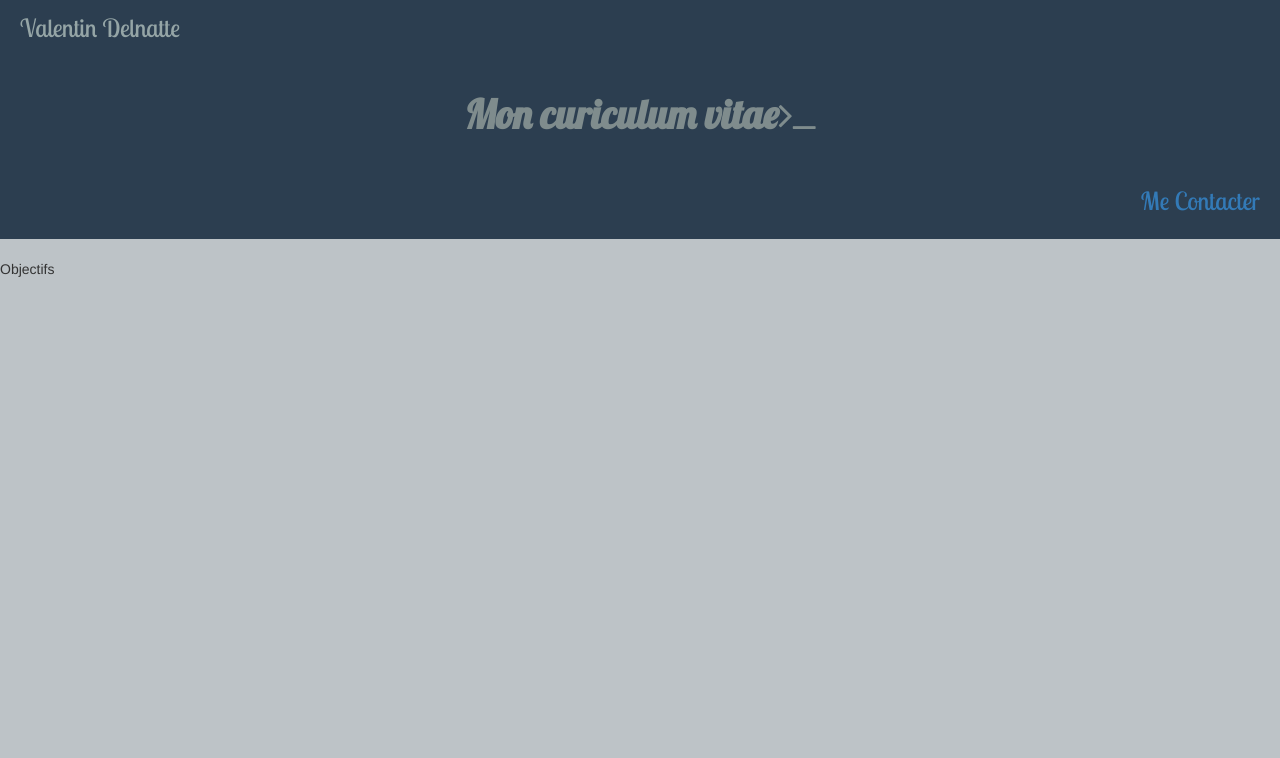
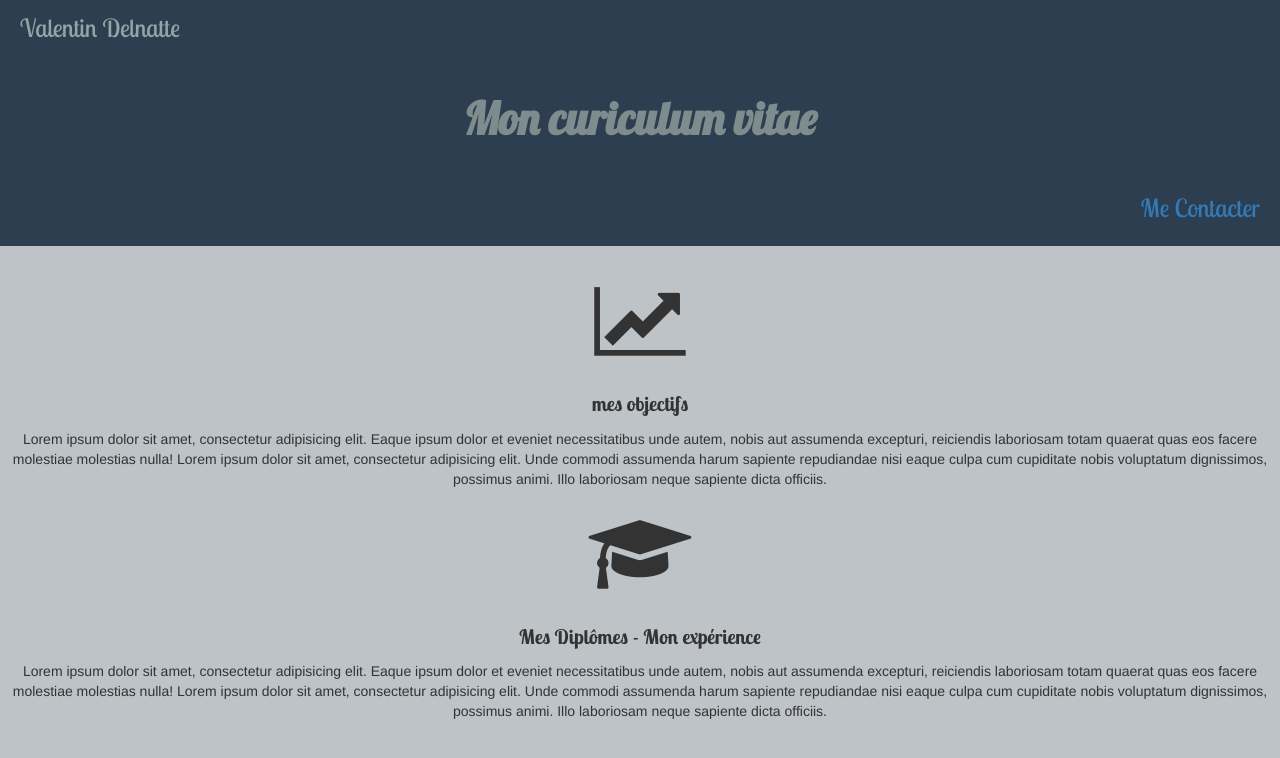
Before and after one commit to VDelnatte/MonCVSite, a plain HTML site: page index.html in a window 1280 px wide. Drawn offline with nearby package versions, Linux system fonts and the light colour scheme; files that its build step writes are made by us from their sources; files whose address does not match are found by name.

Commit message:
petit développement, début de mise en page

```diff
--- a/index.html
+++ b/index.html
@@ -1,5 +1,6 @@
 <!DOCTYPE html>
 <html lang="en">
+
 <head>
     <title>Mon CV Site</title>
     <meta charset="utf-8">
@@ -12,6 +13,7 @@
     <link href="style.css" rel="stylesheet" type="text/css">
     <link rel="stylesheet" href="path/to/font-awesome/css/font-awesome.min.css">
     <link href='https://fonts.googleapis.com/css?family=Open+Sans:400,300,700|Lobster|Lobster+Two:400,700' rel='stylesheet' type='text/css'>
+    <link rel="stylesheet" href="https://maxcdn.bootstrapcdn.com/font-awesome/4.5.0/css/font-awesome.min.css">
 
 
     <!-- HTML5 shim and Respond.js for IE8 support of HTML5 elements and media queries -->
@@ -21,14 +23,30 @@
       <script src="https://oss.maxcdn.com/respond/1.4.2/respond.min.js"></script>
     <![endif]-->
 </head>
+
 <body>
+
     <div id="my-header">
         <p class="name">Valentin Delnatte</p>
-           <p class="title"><strong>Mon curiculum vitae<i class="fa fa-terminal"></i></strong></p>
+        <p class="title"><strong>Mon curiculum vitae</strong></p>
         <p class="email"><a href="v.delnatte1@gmail.com">Me Contacter</a></p>
     </div>
 
-    <p>Objectifs</p>
+
+    <div id="Objectifs">
+        <p class="logo-graph"><i class="fa fa-line-chart"></i></p>
+        <p class="titre1"><strong>mes objectifs</strong></p>
+        <p>Lorem ipsum dolor sit amet, consectetur adipisicing elit. Eaque ipsum dolor et eveniet                     necessitatibus         unde autem, nobis aut assumenda excepturi, reiciendis laboriosam totam quaerat         quas eos facere molestiae         molestias nulla! Lorem ipsum dolor sit amet, consectetur adipisicing         elit. Unde commodi assumenda harum         sapiente repudiandae nisi eaque culpa cum cupiditate nobis         voluptatum dignissimos, possimus animi. Illo         laboriosam neque sapiente dicta officiis.</p>
+    </div>
+
+    <div id="Experience">
+        <p class="logo-grade"><i class="fa fa-graduation-cap"></i></p>
+        <p class="titre2"><strong>Mes Diplômes - Mon expérience</strong></p>
+        <p>Lorem ipsum dolor sit amet, consectetur adipisicing elit. Eaque ipsum dolor et eveniet                     necessitatibus         unde autem, nobis aut assumenda excepturi, reiciendis laboriosam totam quaerat         quas eos facere molestiae         molestias nulla! Lorem ipsum dolor sit amet, consectetur adipisicing         elit. Unde commodi assumenda harum         sapiente repudiandae nisi eaque culpa cum cupiditate nobis         voluptatum dignissimos, possimus animi. Illo         laboriosam neque sapiente dicta officiis.</p>
+    </div>
+
+    </div>
+
 
 
     <!-- jQuery (necessary for Bootstrap's JavaScript plugins) -->
@@ -36,4 +54,5 @@
     <!-- Include all compiled plugins (below), or include individual files as needed -->
     <script src="js/bootstrap.min.js"></script>
 </body>
+
 </html>
--- a/style.css
+++ b/style.css
@@ -16,16 +16,14 @@ body {
     font-size: 25px;
 }
 
-
 .title {
     font-family: 'Lobster', cursive;
     color: #7f8c8d;
-    font-size: 40px;
+    font-size: 45px;
     text-align: center;
     margin-top: 40px;
     margin-bottom: 40px;
 }
-
 
 .email {
     font-family: 'Lobster Two', cursive;
@@ -35,7 +33,29 @@ body {
     padding: 0px 40px 20px 0px;
 }
 
-#fa fa-terminal {
-    font-size: 40px;
-    color: #95a5a6;
+.logo-graph {
+    font-size: 80px;
+    text-align: center;
 }
+
+#Objectifs {
+    text-align: center;
+}
+
+.titre1 {
+    font-family: 'Lobster Two', cursive;
+    font-size: 20px;
+}
+
+#Experience {
+    text-align: center;
+}
+
+.titre2 {
+    font-family: 'Lobster Two', cursive;
+    font-size: 20px;
+}
+
+.logo-grade {
+    font-size: 80px;
+    text-align: center;
```
Lines whose indentation alone changed are shown as unchanged.
